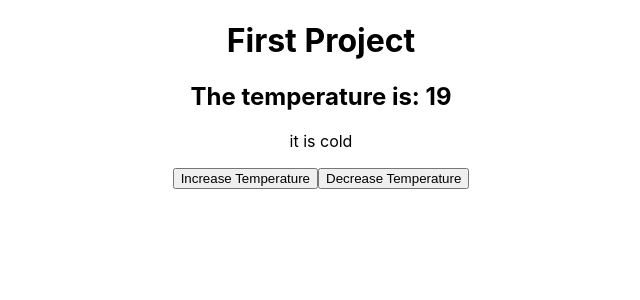
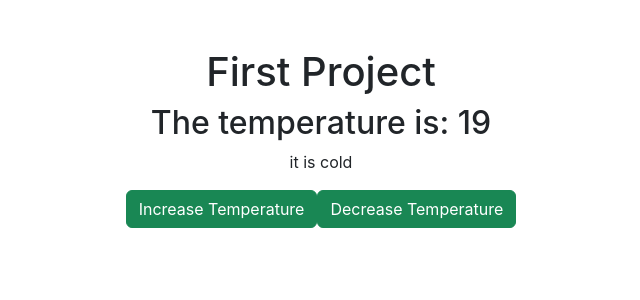
Before and after one commit to fjjt3/ReactFirebase, a React (Create React App) app: page / in a window 1280 px wide. Shown: the top 300 px of the page, without its empty margins (319-959 px from the left). Built offline with nearby package versions, Linux system fonts and the light colour scheme; the HTML template or start-up script is replaced by a standard one.

Commit message:
code(bootstrap installed)

```diff
--- a/public/index.html
+++ b/public/index.html
@@ -15,6 +15,7 @@
       user's mobile device or desktop. See https://developers.google.com/web/fundamentals/web-app-manifest/
     -->
     <link rel="manifest" href="%PUBLIC_URL%/manifest.json" />
+    <link href="https://cdn.jsdelivr.net/npm/bootstrap@5.3.0/dist/css/bootstrap.min.css" rel="stylesheet" integrity="sha384-9ndCyUaIbzAi2FUVXJi0CjmCapSmO7SnpJef0486qhLnuZ2cdeRhO02iuK6FUUVM" crossorigin="anonymous">
     <!--
       Notice the use of %PUBLIC_URL% in the tags above.
       It will be replaced with the URL of the `public` folder during the build.
--- a/src/App.jsx
+++ b/src/App.jsx
@@ -7,7 +7,7 @@ import Temperature from './components/temperature';
 
 function App() {
   return (
-    <div className="App">
+    <div className="App mt-5">
       <h1>First Project</h1>
       <Temperature></Temperature>
     </div>
--- a/src/components/temperature.jsx
+++ b/src/components/temperature.jsx
@@ -12,15 +12,15 @@ const Temperature = () => {
 
 
     return (
-        <div>
+        <div className="container">
             <h2>The temperature is: {temperature} </h2>
             <p>
                 {
                     temperature > 21 ? 'it is warn' : 'it is cold'
                 }
             </p>
-            <button onClick={upTemp}>Increase Temperature</button>
-            <button onClick={downTemp}>Decrease Temperature</button>
+            <button className="btn btn-success btn-block" onClick={upTemp}>Increase Temperature</button>
+            <button className="btn btn-success btn-block" onClick={downTemp}>Decrease Temperature</button>
         </div>
 
 
```
